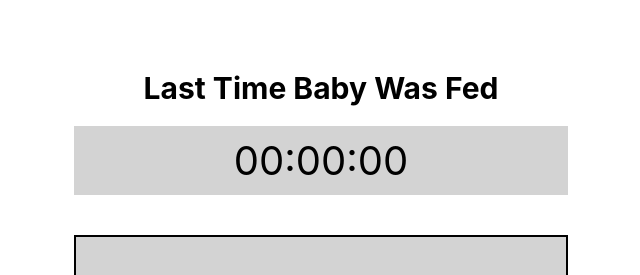
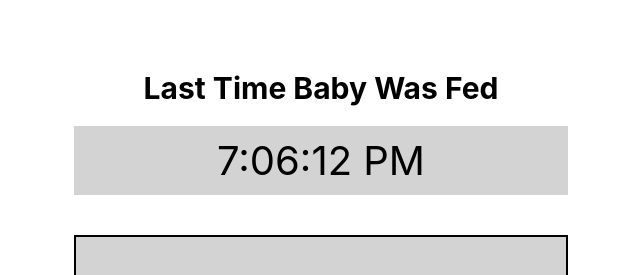
Before and after one commit to Jimmicorey/my-baby-log-app, a React (Create React App) app: page / in a window 1280 px wide. Shown: the top 275 px of the page, without its empty margins (319-959 px from the left). Built offline with nearby package versions, Linux system fonts and the light colour scheme.

Commit message:
added local time feature, NOT YET FINISHED

```diff
--- a/src/components/BathTime/BathTime.js
+++ b/src/components/BathTime/BathTime.js
@@ -16,12 +16,17 @@ class BathTime extends React.Component {
 ////////////////////////////////////////////////////////////////////////////////////
 
   render() {
+
+    const date = new Date(); //<--- this is not returning the correct values yet!!!
+
     return (
 
       <div>
         <header>
           <h1>Last Time Baby Had A Bath</h1>
-          <p>00 / 00 / 0000</p>
+          <p className='date'>
+              {date.toLocaleDateString()}
+          </p>
         </header>
 
         <div className='flex-container'>
--- /dev/null
+++ b/src/components/HomePage/FeedBabyTimer.js
@@ -0,0 +1,30 @@
+import React from 'react';
+
+/**
+ * FeedBabyTimer will COUNT-UP
+ * from the last FeedBabyLog entry
+ * to current USER LOGIN
+**/
+
+function FeedBabyTimer() {
+
+    const date = new Date(); //<--- this is not returning the correct values yet!!!
+
+    return (
+        <div className="flex-container">
+            <h1>Last Time Baby Was Fed</h1>
+            <p className='timer'>
+                {date.toLocaleTimeString()}
+            </p>
+        </div>
+    )
+
+}
+
+export default FeedBabyTimer;
+
+
+//////////////////////////////////////////////////////////
+
+//Possible equation to get the count...
+// timer = current browser timestamp - latest 'FEED baby' timestamp
--- a/src/components/HomePage/HomePage.js
+++ b/src/components/HomePage/HomePage.js
@@ -1,25 +1,25 @@
 import React from 'react';
 import { Link } from 'react-router-dom';
-
-
-//FeedBabyTimer will COUNT-UP from the last FeedBabyLog entry to current USER LOGIN
-function FeedBabyTimer() {
-    return (
-        <div className="flex-container">
-            <h1>Last Time Baby Was Fed</h1>
-            <p className='timer'>00:00:00</p>
-        </div>
-    )
-}
-
+import FeedBabyTimer from './FeedBabyTimer';
 
 function HomePage() {
     return (
         <div className="flex-container">
+
             <FeedBabyTimer />
-            <Link to='/feedbaby' className='button'>Feed Baby</Link>
-            <Link to='/changediaper' className='button'>Change Diaper</Link>
-            <Link to='/bathtime' className='button'>Bath Time</Link>
+
+            <Link to='/feedbaby' className='button'>
+                Feed Baby
+            </Link>
+
+            <Link to='/changediaper' className='button'>
+                Change Diaper
+            </Link>
+
+            <Link to='/bathtime' className='button'>
+                Bath Time
+            </Link>
+
         </div>
     )
 }
```
